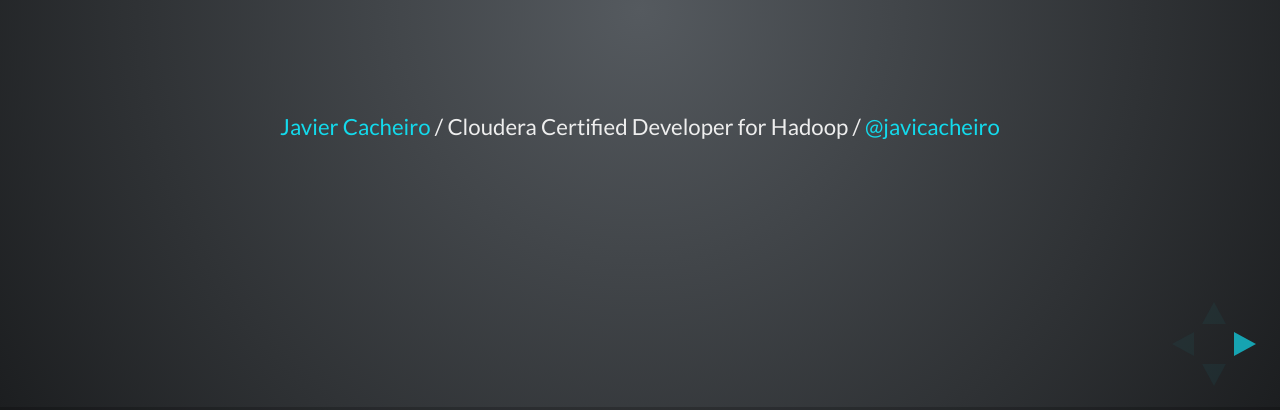
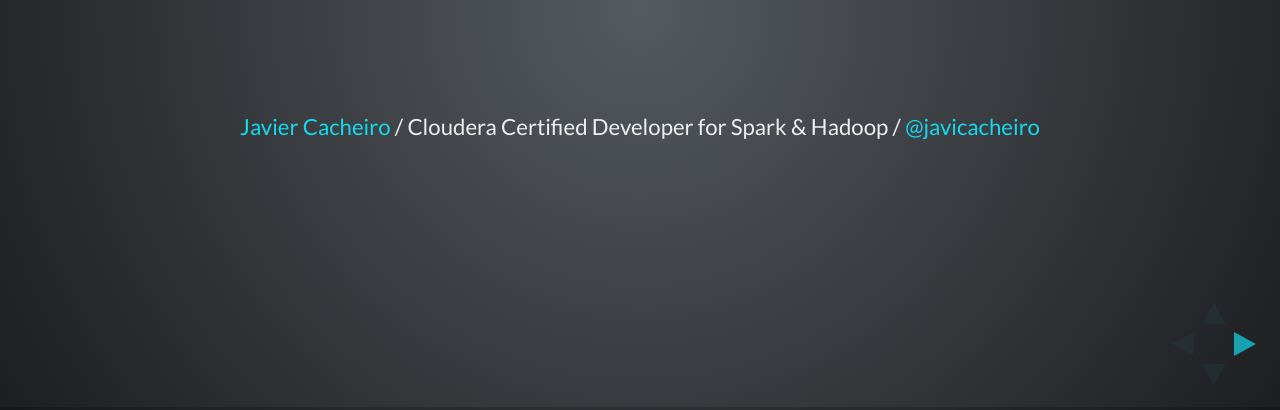
Before and after one commit to javicacheiro/workshop-bigdata, a plain HTML site: page index.html in a window 1280 px wide. Shown: the part 390-800 px from the top of the page. Drawn offline with Linux system fonts and the light colour scheme.

Commit message:
Add CCA Spark certification

```diff
--- a/index.html
+++ b/index.html
@@ -51,7 +51,7 @@
           Because Big Data doesn't have to be complicated</p>
       <p style="text-align: center;">
       <br/><br/>
-      <small><a href="http://www.cesga.es">Javier Cacheiro</a> / Cloudera Certified Developer for Hadoop / <a href="http://twitter.com/javicacheiro">@javicacheiro</a></small>
+      <small><a href="http://www.cesga.es">Javier Cacheiro</a> / Cloudera Certified Developer for Spark &amp; Hadoop / <a href="http://twitter.com/javicacheiro">@javicacheiro</a></small>
       </p>
     </section>
 
```
